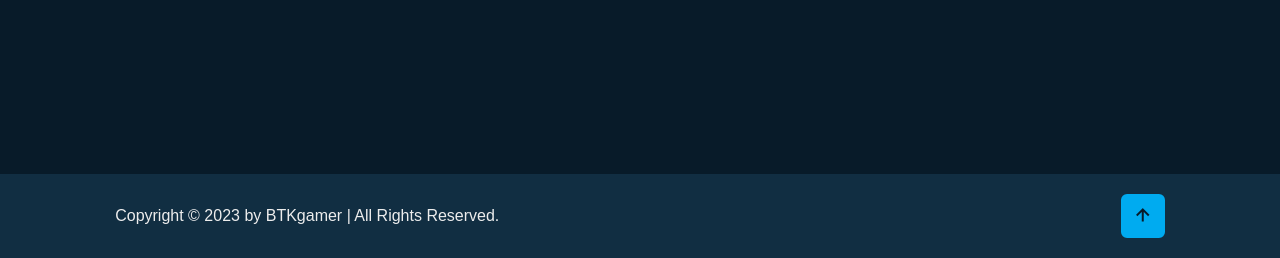
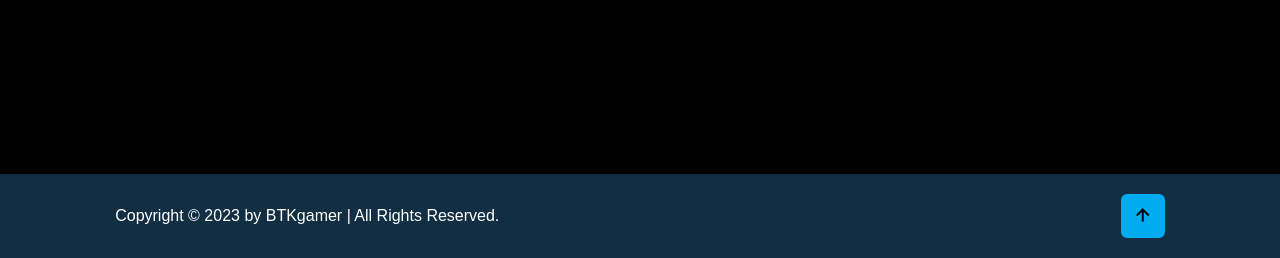
Before and after one commit to BTKcreations/MyPortfolio, a plain HTML site: page index.html in a window 1280 px wide. Shown: the part 4134-4392 px from the top of the page. Drawn offline with nearby package versions, Linux system fonts and the light colour scheme.

Commit message:
Update style.css

```diff
--- a/style.css
+++ b/style.css
@@ -12,9 +12,9 @@
  }
 
  :root {
-    --bg-color: #081b29;
+    --bg-color: black;
     --second-bg-color: #112e42;
-    --text-color: #ededed;
+    --text-color: white;
     --main-color: #00abf0;
  }
 
```
